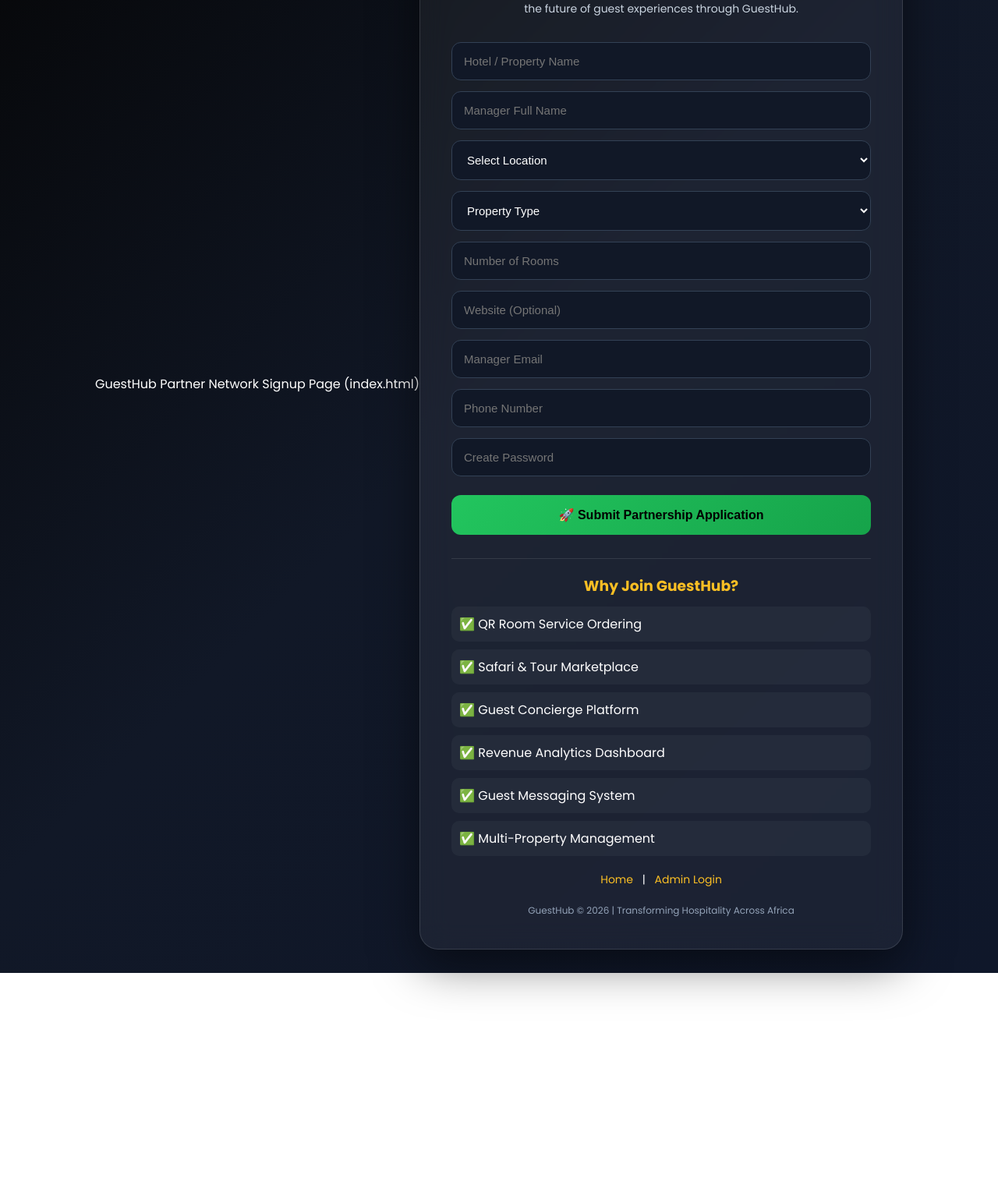
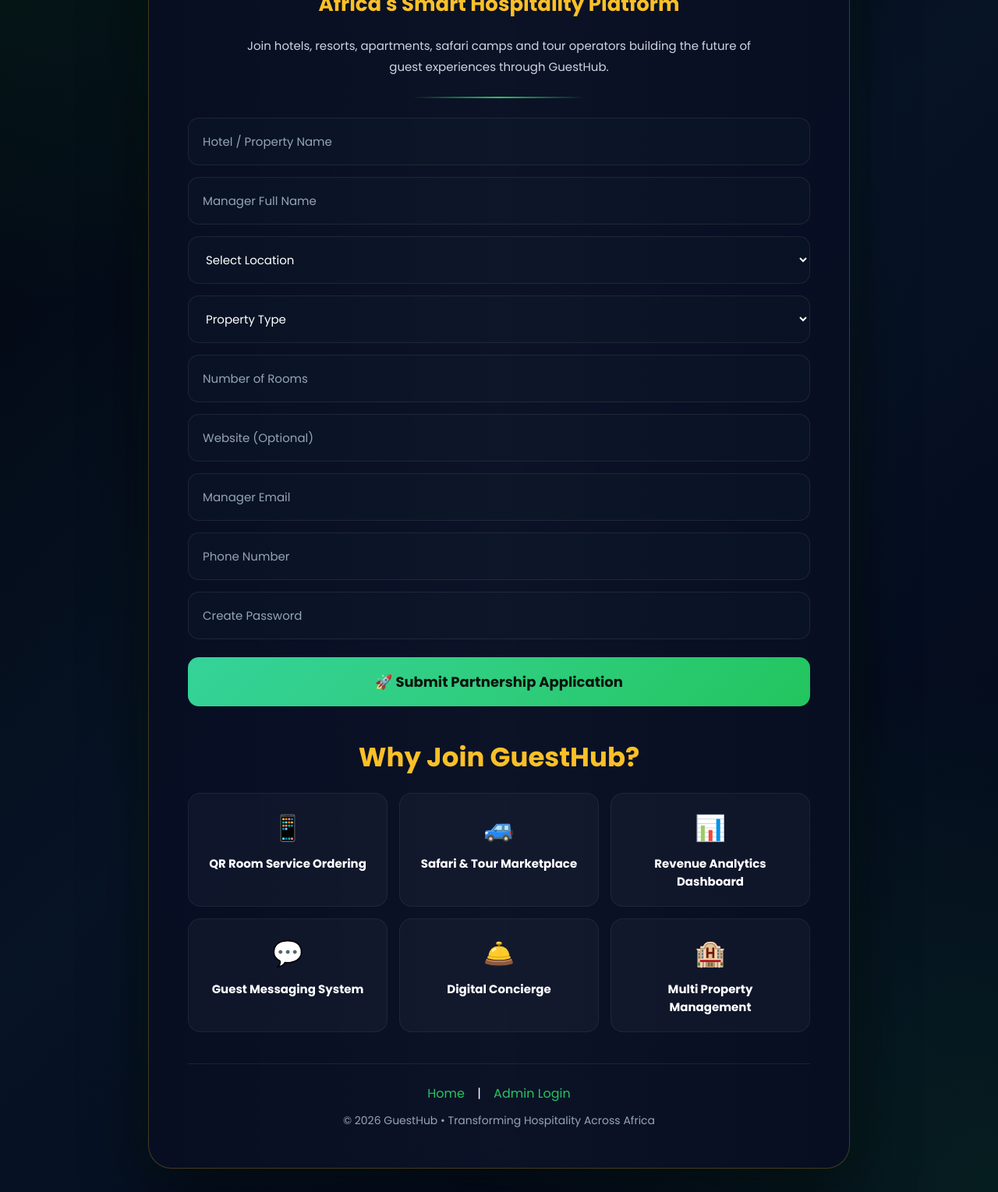
Before and after one commit to simonrono3/guestconnect, a website: page public/hotel-signup.html in a window 1280 px wide. Shown: the part 262-1791 px from the top of the page at 78% size. Before the commit the page ends 1510 px from the top, so only its background shows below. Drawn offline with nearby package versions, Linux system fonts and the light colour scheme.

Commit message:
Update hotel-signup.html

```diff
--- a/public/hotel-signup.html
+++ b/public/hotel-signup.html
@@ -1,92 +1,124 @@
-GuestHub Partner Network Signup Page (index.html)
-
 <!DOCTYPE html>
 <html lang="en">
 <head>
 <meta charset="UTF-8">
 <meta name="viewport" content="width=device-width, initial-scale=1.0">
 
-<title>GuestHub Partner Network | Africa's Smart Hospitality Platform</title>
+<title>GuestHub Partner Network</title>
 
-<link href="https://fonts.googleapis.com/css2?family=Playfair+Display:wght@700&family=Poppins:wght@300;400;500;600;700&display=swap" rel="stylesheet">
+<link href="https://fonts.googleapis.com/css2?family=Poppins:wght@300;400;500;600;700;800&display=swap" rel="stylesheet">
 
 <style>
+
 *{
 margin:0;
 padding:0;
 box-sizing:border-box;
+font-family:'Poppins',sans-serif;
+}
+
+:root{
+--gold:#fbbf24;
+--green:#22c55e;
+--dark:#020617;
+--card:#071226;
 }
 
 body{
-font-family:'Poppins',sans-serif;
-background:linear-gradient(135deg,#050505,#111827,#0f172a);
 min-height:100vh;
 display:flex;
 justify-content:center;
 align-items:center;
-padding:30px;
-color:#fff;
+padding:30px 15px;
+background:
+radial-gradient(circle at top left,rgba(34,197,94,.12),transparent 30%),
+radial-gradient(circle at bottom right,rgba(34,197,94,.12),transparent 30%),
+linear-gradient(135deg,#01040b,#071426,#020617);
+color:white;
+overflow-x:hidden;
 }
 
 .container{
 width:100%;
-max-width:620px;
+max-width:900px;
 }
 
-.signup-box{
-background:rgba(255,255,255,0.05);
-backdrop-filter:blur(18px);
-border:1px solid rgba(255,255,255,0.12);
-border-radius:24px;
-padding:40px;
-box-shadow:0 20px 60px rgba(0,0,0,.5);
+.card{
+background:rgba(8,15,35,.92);
+backdrop-filter:blur(15px);
+border:1px solid rgba(251,191,36,.25);
+border-radius:30px;
+padding:50px;
+box-shadow:
+0 20px 80px rgba(0,0,0,.6),
+0 0 40px rgba(34,197,94,.08);
+position:relative;
+overflow:hidden;
+}
+
+.card::before{
+content:"";
+position:absolute;
+inset:0;
+background:linear-gradient(
+90deg,
+transparent,
+rgba(255,255,255,.02),
+transparent
+);
+pointer-events:none;
 }
 
 .logo{
 text-align:center;
-font-size:42px;
+font-size:60px;
 margin-bottom:10px;
 }
 
 .hero{
 text-align:center;
-margin-bottom:30px;
+margin-bottom:25px;
 }
 
 .hero h1{
-font-family:'Playfair Display',serif;
-font-size:34px;
-color:#fbbf24;
-margin-bottom:10px;
+font-size:52px;
+font-weight:800;
+line-height:1.1;
 }
 
 .hero h2{
-font-size:15px;
-font-weight:600;
-letter-spacing:1px;
-text-transform:uppercase;
-color:#22c55e;
-margin-bottom:15px;
+font-size:26px;
+color:var(--gold);
+margin-top:10px;
 }
 
 .hero p{
+max-width:650px;
+margin:20px auto;
 color:#cbd5e1;
-line-height:1.7;
-font-size:14px;
+line-height:1.8;
+font-size:15px;
+}
+
+.divider{
+width:220px;
+height:2px;
+background:linear-gradient(to right,transparent,var(--green),transparent);
+margin:25px auto;
 }
 
 .form-group{
-margin-bottom:14px;
+margin-bottom:15px;
 }
 
 input,
 select{
 width:100%;
-padding:15px;
-border-radius:12px;
-border:1px solid #334155;
-background:#111827;
-color:#fff;
+padding:18px;
+background:#081224;
+border:1px solid rgba(255,255,255,.08);
+border-radius:14px;
+color:white;
 font-size:15px;
 outline:none;
 transition:.3s;
@@ -94,38 +126,44 @@ transition:.3s;
 
 input:focus,
 select:focus{
-border-color:#22c55e;
-box-shadow:0 0 0 3px rgba(34,197,94,.15);
+border-color:var(--green);
+box-shadow:0 0 0 4px rgba(34,197,94,.15);
+}
+
+input::placeholder{
+color:#94a3b8;
 }
 
 button{
 width:100%;
-padding:16px;
+padding:18px;
+background:linear-gradient(135deg,#34d399,#22c55e);
 border:none;
-border-radius:12px;
-background:linear-gradient(135deg,#22c55e,#16a34a);
+border-radius:14px;
+font-size:18px;
 font-weight:700;
-font-size:16px;
 cursor:pointer;
-margin-top:10px;
+color:#04120a;
+margin-top:8px;
 transition:.3s;
 }
 
 button:hover{
 transform:translateY(-2px);
+box-shadow:0 15px 30px rgba(34,197,94,.25);
 }
 
 .success{
+margin-top:15px;
 color:#22c55e;
 text-align:center;
-margin-top:18px;
 font-weight:600;
 }
 
 .error{
+margin-top:15px;
 color:#ef4444;
 text-align:center;
-margin-top:18px;
 font-weight:600;
 }
 
@@ -133,57 +171,66 @@ font-weight:600;
 display:none;
 margin-top:20px;
 padding:18px;
-border-radius:12px;
 background:#052e16;
 border:1px solid #22c55e;
+border-radius:14px;
 line-height:1.8;
-font-size:14px;
 }
 
-.benefits{
-margin-top:30px;
-padding-top:20px;
-border-top:1px solid rgba(255,255,255,.1);
+.section-title{
+text-align:center;
+font-size:34px;
+font-weight:700;
+margin-top:40px;
+margin-bottom:20px;
+color:var(--gold);
 }
 
-.benefits h3{
-color:#fbbf24;
-margin-bottom:12px;
+.features{
+display:grid;
+grid-template-columns:repeat(3,1fr);
+gap:15px;
+}
+
+.feature{
+background:rgba(255,255,255,.03);
+border:1px solid rgba(255,255,255,.06);
+padding:20px;
+border-radius:16px;
+text-align:center;
+transition:.3s;
+}
+
+.feature:hover{
+transform:translateY(-4px);
+border-color:rgba(34,197,94,.4);
+}
+
+.feature .icon{
+font-size:32px;
+margin-bottom:10px;
+}
+
+.feature h4{
+font-size:15px;
+}
+
+.footer{
+margin-top:40px;
+padding-top:25px;
+border-top:1px solid rgba(255,255,255,.08);
 text-align:center;
 }
 
-.benefits ul{
-list-style:none;
-display:grid;
-gap:10px;
+.footer a{
+color:#22c55e;
+text-decoration:none;
+margin:0 12px;
 }
 
-.benefits li{
-background:rgba(255,255,255,.04);
-padding:10px;
-border-radius:10px;
-}
-
-.links{
-text-align:center;
-margin-top:20px;
+.footer p{
+margin-top:12px;
 font-size:14px;
-}
-
-.links a{
-color:#fbbf24;
-text-decoration:none;
-margin:0 8px;
-}
-
-.links a:hover{
-text-decoration:underline;
-}
-
-.footer{
-text-align:center;
-margin-top:20px;
-font-size:12px;
 color:#94a3b8;
 }
 
@@ -192,15 +239,33 @@ color:#fbbf24;
 word-break:break-all;
 }
 
-@media(max-width:600px){
-.signup-box{
-padding:25px;
+@media(max-width:768px){
+
+.card{
+padding:28px;
 }
 
 .hero h1{
+font-size:34px;
+}
+
+.hero h2{
+font-size:20px;
+}
+
+.features{
+grid-template-columns:1fr;
+}
+
+.logo{
+font-size:46px;
+}
+
+.section-title{
 font-size:28px;
 }
 }
+
 </style>
 </head>
 
@@ -208,17 +273,21 @@ font-size:28px;
 
 <div class="container">
 
-<div class="signup-box">
+<div class="card">
 
 <div class="logo">🏨</div>
 
 <div class="hero">
 <h1>GuestHub Partner Network</h1>
+
 <h2>Africa's Smart Hospitality Platform</h2>
+
 <p>
 Join hotels, resorts, apartments, safari camps and tour operators
 building the future of guest experiences through GuestHub.
 </p>
+
+<div class="divider"></div>
 </div>
 
 <form onsubmit="signup(event)">
@@ -243,13 +312,11 @@ building the future of guest experiences through GuestHub.
 <option>Watamu</option>
 <option>Malindi</option>
 <option>Naivasha</option>
-<option>Amboseli</option>
 <option>Maasai Mara</option>
 <option>Zanzibar</option>
 <option>Kampala</option>
 <option>Kigali</option>
 <option>Dar es Salaam</option>
-<option>Cape Town</option>
 </select>
 </div>
 
@@ -258,17 +325,16 @@ building the future of guest experiences through GuestHub.
 <option value="">Property Type</option>
 <option>Luxury Hotel</option>
 <option>Resort</option>
-<option>Beach Hotel</option>
+<option>Beach Resort</option>
 <option>Safari Lodge</option>
 <option>Serviced Apartment</option>
+<option>Boutique Hotel</option>
 <option>Airbnb Operator</option>
-<option>Boutique Hotel</option>
-<option>City Hotel</option>
 </select>
 </div>
 
 <div class="form-group">
-<input type="number" id="rooms" placeholder="Number of Rooms" min="1" required>
+<input type="number" id="rooms" placeholder="Number of Rooms" required>
 </div>
 
 <div class="form-group">
@@ -288,9 +354,6 @@ building the future of guest experiences through GuestHub.
 type="password"
 id="password"
 placeholder="Create Password"
-minlength="8"
-pattern="(?=.*[A-Z])(?=.*[0-9]).{8,}"
-title="At least 8 characters, one uppercase letter and one number"
 required>
 </div>
 
@@ -302,34 +365,57 @@ required>
 
 <div class="success" id="msg"></div>
 <div class="error" id="err"></div>
-
 <div class="nextSteps" id="nextSteps"></div>
 
-<div class="benefits">
-<h3>Why Join GuestHub?</h3>
+<h2 class="section-title">
+Why Join GuestHub?
+</h2>
 
-<ul>
-<li>✅ QR Room Service Ordering</li>
-<li>✅ Safari & Tour Marketplace</li>
-<li>✅ Guest Concierge Platform</li>
-<li>✅ Revenue Analytics Dashboard</li>
-<li>✅ Guest Messaging System</li>
-<li>✅ Multi-Property Management</li>
-</ul>
+<div class="features">
+
+<div class="feature">
+<div class="icon">📱</div>
+<h4>QR Room Service Ordering</h4>
 </div>
 
-<div class="links">
-<a href="/">Home</a>
-|
-<a href="/admin-login.html">Admin Login</a>
+<div class="feature">
+<div class="icon">🚙</div>
+<h4>Safari & Tour Marketplace</h4>
 </div>
 
-<div class="footer">
-GuestHub © 2026 | Transforming Hospitality Across Africa
+<div class="feature">
+<div class="icon">📊</div>
+<h4>Revenue Analytics Dashboard</h4>
+</div>
+
+<div class="feature">
+<div class="icon">💬</div>
+<h4>Guest Messaging System</h4>
+</div>
+
+<div class="feature">
+<div class="icon">🛎️</div>
+<h4>Digital Concierge</h4>
+</div>
+
+<div class="feature">
+<div class="icon">🏨</div>
+<h4>Multi Property Management</h4>
 </div>
 
 </div>
 
+<div class="footer">
+<a href="/">Home</a>
+|
+<a href="/admin-login.html">Admin Login</a>
+
+<p>
+© 2026 GuestHub • Transforming Hospitality Across Africa
+</p>
+</div>
+
+</div>
 </div>
 
 <script>
@@ -338,102 +424,47 @@ async function signup(e){
 
 e.preventDefault();
 
-const msgEl=document.getElementById('msg');
-const errEl=document.getElementById('err');
-const btn=document.getElementById('btn');
-const next=document.getElementById('nextSteps');
+const btn=document.getElementById("btn");
+const msg=document.getElementById("msg");
+const err=document.getElementById("err");
+const next=document.getElementById("nextSteps");
 
-msgEl.innerHTML='';
-errEl.innerHTML='';
-next.style.display='none';
+msg.innerHTML="";
+err.innerHTML="";
 
 btn.disabled=true;
-btn.innerHTML='⏳ Processing Application...';
+btn.innerHTML="⏳ Processing...";
 
-const uniqueId=
-'GH-'+
-new Date().getFullYear()+
-'-'+
-Math.floor(Math.random()*100000);
+const hotelId=
+"GH-"+new Date().getFullYear()+"-"+Math.floor(Math.random()*99999);
 
-const payload={
-hotel_name:document.getElementById('hotel_name').value.trim(),
-manager_name:document.getElementById('manager_name').value.trim(),
-location:document.getElementById('location').value,
-hotel_type:document.getElementById('hotel_type').value,
-rooms:document.getElementById('rooms').value,
-website:document.getElementById('website').value,
-email:document.getElementById('email').value.trim().toLowerCase(),
-phone:document.getElementById('phone').value.trim(),
-password:document.getElementById('password').value,
-hotel_id:uniqueId,
-status:'PENDING'
-};
+setTimeout(()=>{
 
-try{
+msg.innerHTML="✅ Application Submitted Successfully";
 
-const res=await fetch('/api/hotels/signup',{
-method:'POST',
-headers:{
-'Content-Type':'application/json'
-},
-body:JSON.stringify(payload)
-});
-
-const data=await res.json();
-
-if(!res.ok){
-throw new Error(data.error || 'Application failed');
-}
-
-msgEl.innerHTML='✅ Application submitted successfully';
-
-next.style.display='block';
+next.style.display="block";
 
 next.innerHTML=`
-<h3 style="color:#22c55e;margin-bottom:10px;">
-🎉 Application Received
-</h3>
+<h3>🎉 Welcome to GuestHub</h3>
+<br>
+<p><strong>Hotel ID:</strong> ${hotelId}</p>
+<br>
+<p>Your application has been received.</p>
+<p>Review Time: Within 24 Hours</p>
+<br>
+<p><strong>Guest URL:</strong></p>
+<code>/guest.html?hotelId=${hotelId}</code>
+`;
 
-<p><strong>Hotel ID:</strong> ${uniqueId}</p>
-
-<p>Your application is under review.</p>
-
-<p>Expected approval time: 24 Hours</p>
-
-<br>
-
-<p>
-Guest Page:
-<br>
-<code>/guest.html?hotelId=${uniqueId}&room=101</code>
-</p>
-
-<br>
-
-<p>
-QR Generator:
-<br>
-<code>/qr-codes.html?hotelId=${uniqueId}</code>
-</p>
-`;
+btn.disabled=false;
+btn.innerHTML="🚀 Submit Partnership Application";
 
 e.target.reset();
 
-}catch(error){
-
-errEl.innerHTML='❌ '+error.message;
+},1500);
 
 }
 
-finally{
-
-btn.disabled=false;
-btn.innerHTML='🚀 Submit Partnership Application';
-
-}
-
-}
 </script>
 
 </body>
```
